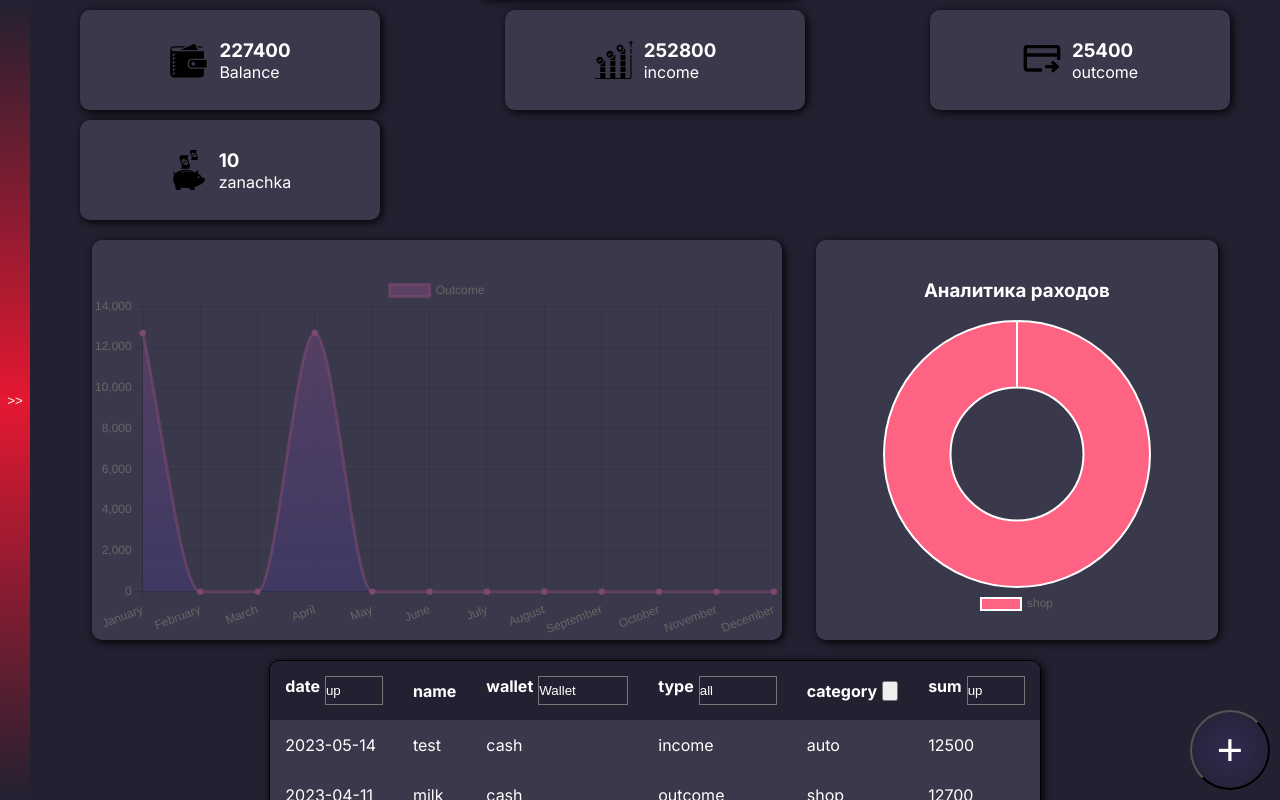
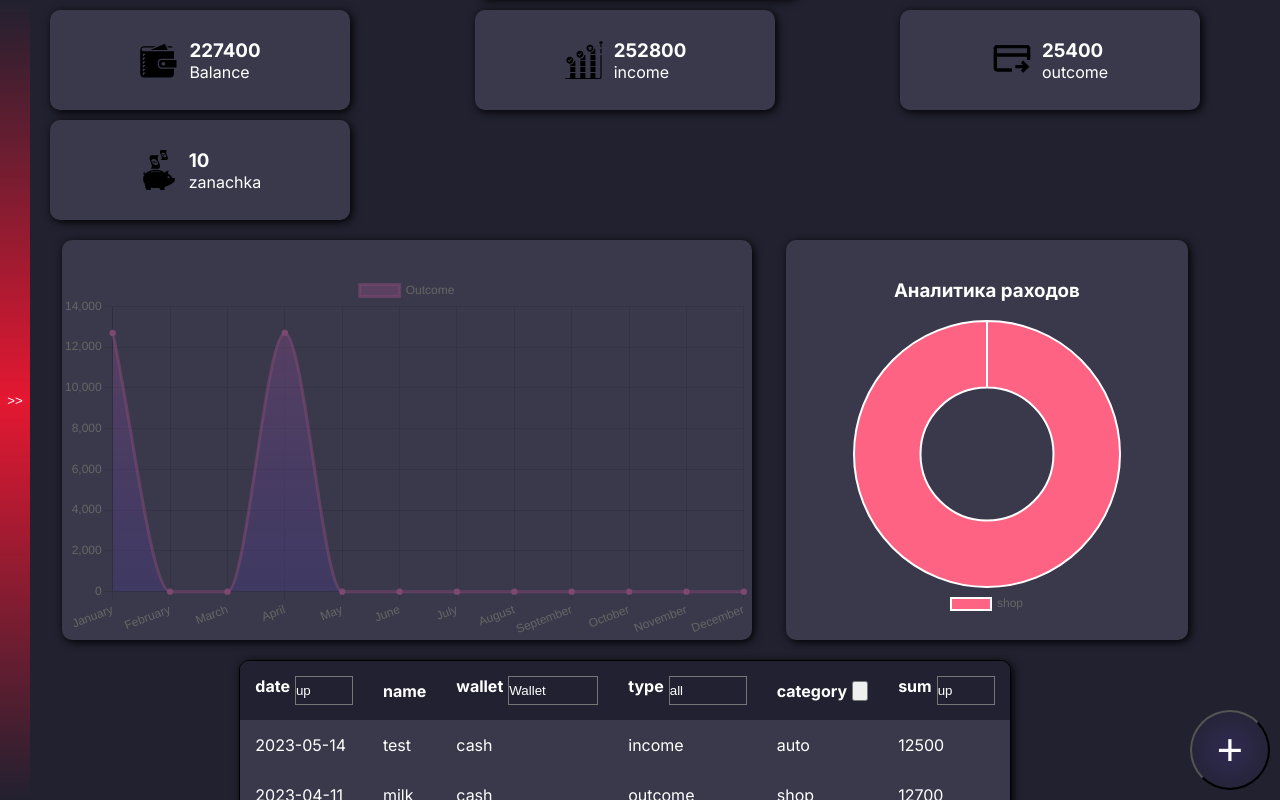
Before and after one commit to shinkar94/spend_wise, a Next.js app: page / in a window 1280 px wide. Shown: the top 800 px of the page. Built offline with nearby package versions, Linux system fonts and the light colour scheme.

Commit message:
refactor: refactor style

```diff
--- a/src/app/globals.css
+++ b/src/app/globals.css
@@ -2,9 +2,21 @@ body{
   padding: 0;
   margin: 0;
   border: 0;
-  background: #222131;
 }
 
 .active{
   color: blue;
 }
+
+/*добавим фон*/
+::-webkit-scrollbar {
+  width: 10px;
+  background: #222130;
+}
+
+/*добавим рамку*/
+/*стиль самого язычка*/
+::-webkit-scrollbar-thumb {
+  background: linear-gradient(45deg, rgba(34, 33, 48, 0.5), #4f4879, rgba(34, 33, 48, 0.5));
+  border-radius: 15px;
+}
--- a/src/components/Content/Content.tsx
+++ b/src/components/Content/Content.tsx
@@ -14,7 +14,6 @@ export const Content = () => {
 
 const StContent = styled.div`
   width: calc(100vw - 130px);
-  background: #222131;
   padding:10px 50px;
 `
 const TopAnalyticsCard = styled.div`
--- a/src/components/wrapper/wrapperStyle.ts
+++ b/src/components/wrapper/wrapperStyle.ts
@@ -2,10 +2,9 @@ import styled from "styled-components";
 
 
 const Wrapper = styled.div`
-  height: 100vh;
+  height: 100%;
   display: flex;
-  margin-left: 30px;
-  margin-right: 30px;
+  background: #222130;
 `
 
 const ContentWrapper = styled.div`
```
